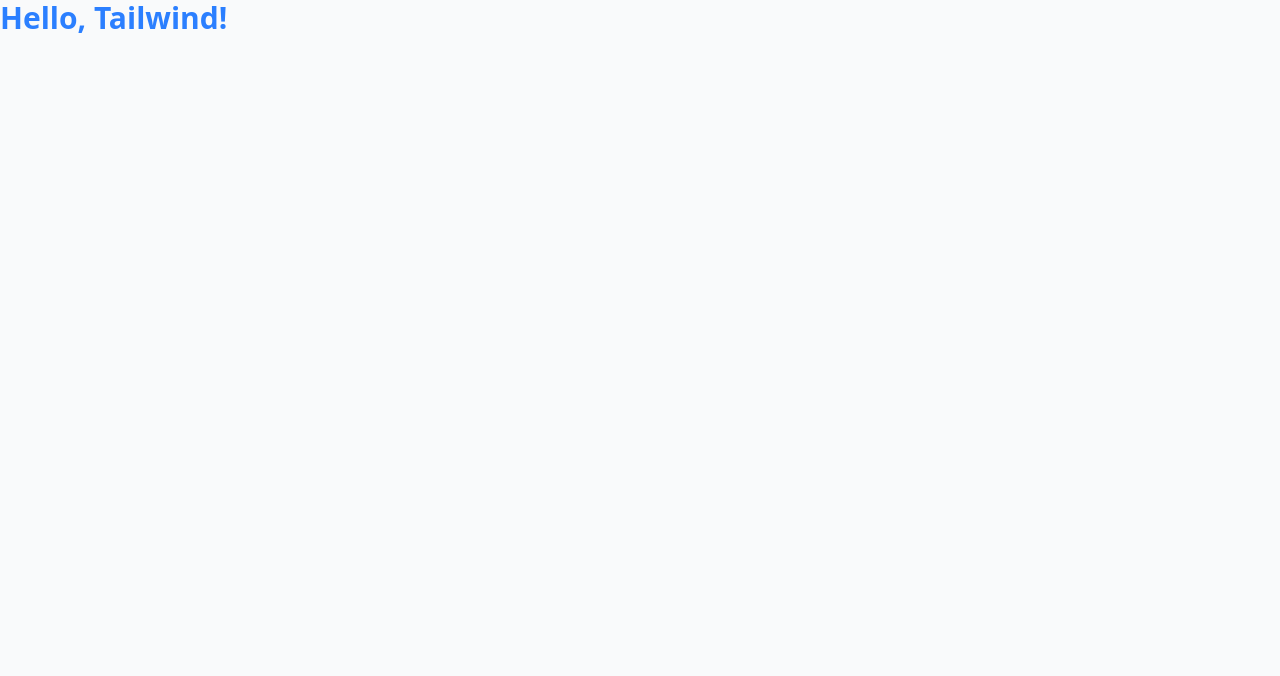
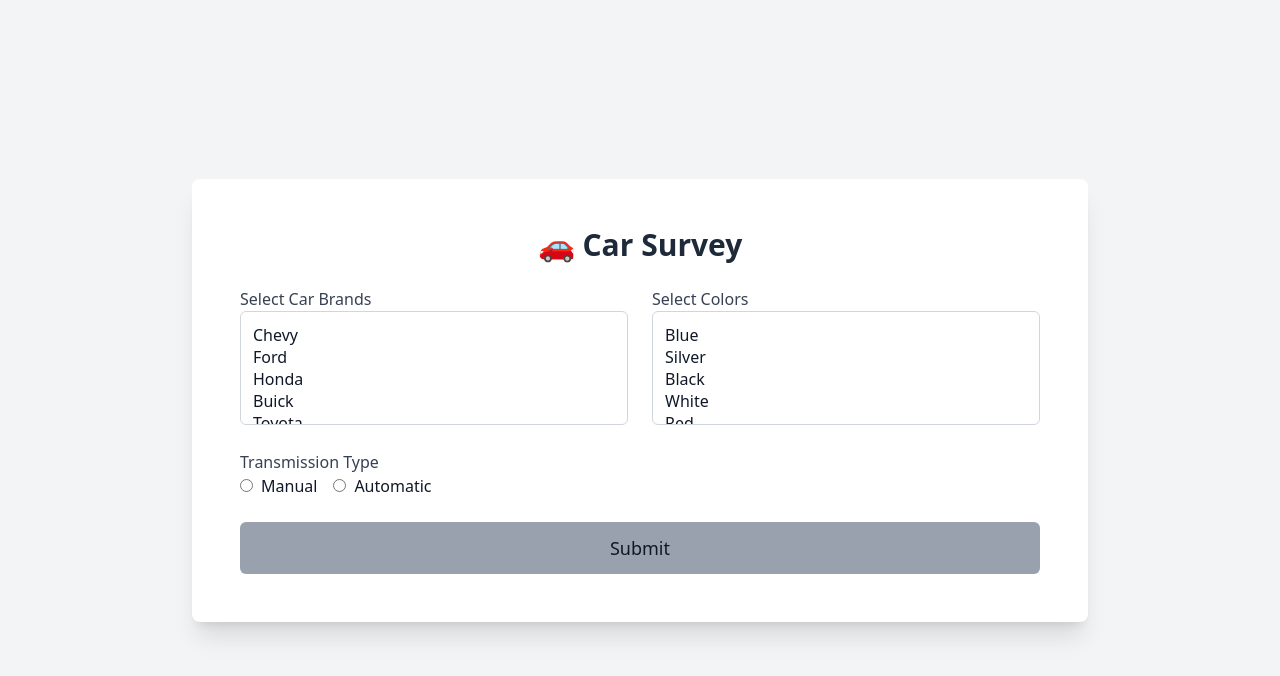
Before and after one commit to divyarajbaraiya/react-template-1, a React (Vite) app: page / in a window 1280 px wide. Shown: the top 676 px of the page. Built offline with nearby package versions, Linux system fonts and the light colour scheme.

Commit message:
implement react-hook-form with zod validation

```diff
--- a/package.json
+++ b/package.json
@@ -11,10 +11,13 @@
     "preview": "vite preview"
   },
   "dependencies": {
+    "@hookform/resolvers": "^4.1.3",
     "@tailwindcss/vite": "^4.0.10",
     "react": "^19.0.0",
     "react-dom": "^19.0.0",
-    "tailwindcss": "^4.0.10"
+    "react-hook-form": "^7.54.2",
+    "tailwindcss": "^4.0.10",
+    "zod": "^3.24.2"
   },
   "devDependencies": {
     "@eslint/js": "^9.21.0",
--- a/src/App.tsx
+++ b/src/App.tsx
@@ -1,5 +1,11 @@
+import Survey from "./containers/Survey";
+
 function App() {
-  return <h1 className="text-3xl font-bold text-blue-500">Hello, Tailwind!</h1>;
+  return (
+    <div className="flex min-h-screen items-center justify-center bg-gray-100 p-6">
+      <Survey />
+    </div>
+  );
 }
 
 export default App;
--- a/src/containers/Survey/index.tsx
+++ b/src/containers/Survey/index.tsx
@@ -0,0 +1,123 @@
+import React, { useEffect, useState, useMemo, useCallback } from "react";
+import { useForm } from "react-hook-form";
+import { zodResolver } from "@hookform/resolvers/zod";
+import { surveySchema } from "./schema";
+import { SurveyData } from "./types";
+
+const CAR_BRANDS = ["Chevy", "Ford", "Honda", "Buick", "Toyota", "Tesla", "Kia"];
+const COLORS = ["Blue", "Silver", "Black", "White", "Red", "Green", "Yellow", "Pink"];
+const TRANSMISSION_OPTIONS = ["Manual", "Automatic"];
+
+const Survey: React.FC = () => {
+  const {
+    register,
+    handleSubmit,
+    watch,
+    setValue,
+    formState: { errors, isValid },
+  } = useForm<SurveyData>({
+    resolver: zodResolver(surveySchema),
+    mode: "onChange",
+  });
+
+  const [submittedData, setSubmittedData] = useState<SurveyData | null>(null);
+  const selectedBrands = watch("brands") || [];
+  const selectedColors = watch("colors") || [];
+
+  // Memoized filtered colors to optimize re-renders
+  const filteredColors = useMemo(() => {
+    return selectedBrands.includes("Toyota") || selectedBrands.includes("Tesla")
+      ? COLORS.filter((c) => !["Pink", "Green", "Yellow"].includes(c))
+      : COLORS;
+  }, [selectedBrands]);
+
+  // Handle dynamic transmission logic
+  useEffect(() => {
+    if (selectedBrands.includes("Tesla")) {
+      setValue("transmission", undefined);
+    } else if (selectedColors.includes("Green") || selectedColors.includes("Yellow")) {
+      setValue("transmission", "Automatic");
+    }
+  }, [selectedBrands, selectedColors, setValue]);
+
+  const onSubmit = useCallback((data: SurveyData) => {
+    setSubmittedData(data);
+  }, []);
+
+  return (
+    <div className="bg-white p-6 sm:p-8 md:p-10 lg:p-12 rounded-lg shadow-xl w-full max-w-2xl md:max-w-4xl transition-all duration-300">
+      <h2 className="text-2xl md:text-3xl font-bold text-gray-800 text-center mb-6">🚗 Car Survey</h2>
+
+      <form onSubmit={handleSubmit(onSubmit)} className="grid grid-cols-1 md:grid-cols-2 gap-6">
+        <div>
+          <label className="block text-gray-700 font-medium">Select Car Brands</label>
+          <select
+            multiple
+            {...register("brands")}
+            className="w-full p-3 border border-gray-300 rounded-md focus:ring focus:ring-blue-300"
+            aria-label="Select Car Brands"
+          >
+            {CAR_BRANDS.map((brand) => (
+              <option key={brand} value={brand}>{brand}</option>
+            ))}
+          </select>
+          {errors.brands && <p className="text-red-500 text-sm">{errors.brands.message}</p>}
+        </div>
+
+        <div>
+          <label className="block text-gray-700 font-medium">Select Colors</label>
+          <select
+            multiple
+            {...register("colors")}
+            className="w-full p-3 border border-gray-300 rounded-md focus:ring focus:ring-blue-300"
+            aria-label="Select Colors"
+          >
+            {filteredColors.map((color) => (
+              <option key={color} value={color}>{color}</option>
+            ))}
+          </select>
+          {errors.colors && <p className="text-red-500 text-sm">{errors.colors.message}</p>}
+        </div>
+
+        {!selectedBrands.includes("Tesla") && !selectedColors.includes("Green") && !selectedColors.includes("Yellow") && (
+          <div className="md:col-span-2">
+            <label className="block text-gray-700 font-medium">Transmission Type</label>
+            <div className="flex space-x-4">
+              {TRANSMISSION_OPTIONS.map((option) => (
+                <label key={option} className="flex items-center space-x-2">
+                  <input type="radio" value={option} {...register("transmission")} />
+                  <span>{option}</span>
+                </label>
+              ))}
+            </div>
+          </div>
+        )}
+
+        {/* Submit Button */}
+        <div className="md:col-span-2">
+          <button
+            type="submit"
+            disabled={!isValid}
+            className={`w-full py-3 text-lg rounded-md transition ${
+              isValid ? "bg-blue-600 text-white hover:bg-blue-700" : "bg-gray-400 cursor-not-allowed"
+            }`}
+          >
+            Submit
+          </button>
+        </div>
+      </form>
+
+      {/* Display Submitted Data */}
+      {submittedData && (
+        <div className="mt-6 p-4 bg-green-100 border border-green-300 rounded-lg">
+          <h3 className="text-lg font-semibold text-green-700">Submission Successful ✅</h3>
+          <p className="text-gray-700"><strong>Brands:</strong> {submittedData.brands.join(", ")}</p>
+          <p className="text-gray-700"><strong>Colors:</strong> {submittedData.colors.join(", ")}</p>
+          {submittedData.transmission && <p className="text-gray-700"><strong>Transmission:</strong> {submittedData.transmission}</p>}
+        </div>
+      )}
+    </div>
+  );
+};
+
+export default React.memo(Survey);
--- /dev/null
+++ b/src/containers/Survey/schema.ts
@@ -0,0 +1,7 @@
+import { z } from "zod";
+
+export const surveySchema = z.object({
+  brands: z.array(z.string()).min(1, "Select at least one brand"),
+  colors: z.array(z.string()).min(1, "Select at least one color"),
+  transmission: z.enum(["Manual", "Automatic"]).optional(),
+});
--- /dev/null
+++ b/src/containers/Survey/types.ts
@@ -0,0 +1,5 @@
+export interface SurveyData {
+    brands: string[];
+    colors: string[];
+    transmission?: "Manual" | "Automatic";
+  }
```
Also changed, not shown: 1 other file (tests, documents, lock files or other folders).
